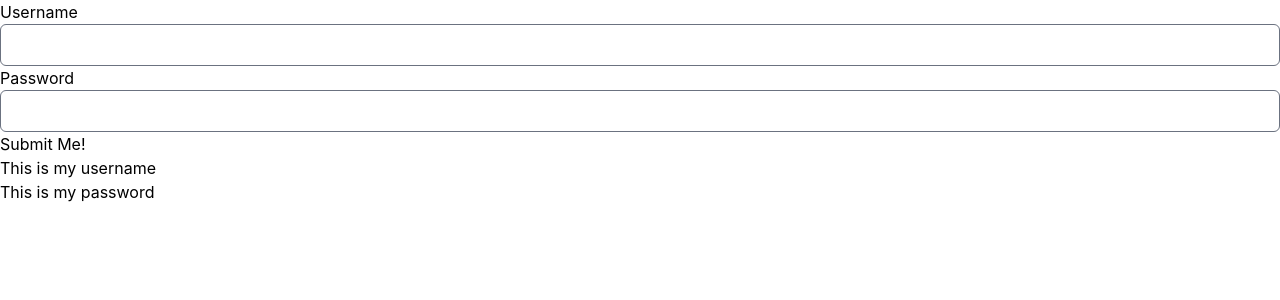
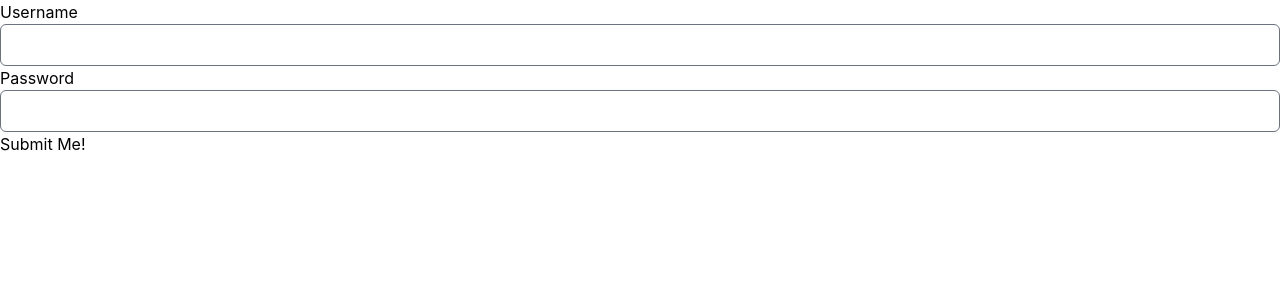
Before and after one commit to ChrlsKrstn/TradeJournal, a React (Create React App) app in the folder trade-journal-fe/: page /login in a window 1280 px wide. Shown: the top 300 px of the page. Built offline with nearby package versions, Linux system fonts and the light colour scheme.

Commit message:
Study state management

```diff
--- a/trade-journal-fe/src/components/form-input/form-input.component.tsx
+++ b/trade-journal-fe/src/components/form-input/form-input.component.tsx
@@ -1,7 +1,4 @@
 import { FC, InputHTMLAttributes } from "react";
-import { create } from "zustand";
-import { shallow } from "zustand/shallow";
-import { persist, createJSONStorage } from 'zustand/middleware'
 
 type FormInputProp = {label: string} & InputHTMLAttributes<HTMLInputElement>
 
--- a/trade-journal-fe/src/routes/dashboard/dashboard.route.tsx
+++ b/trade-journal-fe/src/routes/dashboard/dashboard.route.tsx
@@ -1,13 +1,9 @@
 import { Outlet } from "react-router-dom";
-import { UserStore } from "../../store/trade-journal.store";
 
 const Dashboard = () => {
-    const [getUsername, setUsername, getPassword, setPassword] = UserStore(
-        (state) => [state.username, state.setUsername, state.password, state.setPassword]
-    )
     return (
         <>
-            <div>Welcome to dashboard! {getUsername}</div>
+            <div>Welcome to dashboard!</div>
             <Outlet />
         </>
     );
--- a/trade-journal-fe/src/routes/login/login.route.tsx
+++ b/trade-journal-fe/src/routes/login/login.route.tsx
@@ -1,23 +1,16 @@
 import { FormEvent, ChangeEvent, useState } from "react";
 import FormInput from "../../components/form-input/form-input.component";
-import { UserStore } from "../../store/trade-journal.store";
-import { useNavigate } from 'react-router-dom';
+import { useUserStore } from "../../store/trade-journal.store";
+
 const forms = {
     username: '',
     password: ''
 }
 
 const Login = () => {
-
-    const navigate = useNavigate();
-
+  const { ...userStore } = useUserStore();
   const [formFields, setFormFields] = useState(forms);
-
   const {username, password} = formFields;
-
-    const [getUsername, setUsername, getPassword, setPassword] = UserStore(
-        (state) => [state.username, state.setUsername, state.password, state.setPassword]
-    )
 
   const handleChange = (event: ChangeEvent<HTMLInputElement>) => {
       const { name, value } = event.target;
@@ -26,9 +19,8 @@ const Login = () => {
 
   const handleSubmit = (event: FormEvent<HTMLFormElement>) => {
       event.preventDefault();
-        setUsername(username);
-        setPassword(password);
-        navigate('/');
+      userStore.loginUser(username, password);
+      console.log(userStore.data);
   }
 
   return(
@@ -52,8 +44,6 @@ const Login = () => {
           <button>
               Submit Me!
           </button>
-            <p>This is my username {getUsername}</p>
-            <p>This is my password {getPassword}</p>
       </form>
   );
 };
--- a/trade-journal-fe/src/store/trade-journal.store.tsx
+++ b/trade-journal-fe/src/store/trade-journal.store.tsx
@@ -2,16 +2,11 @@ import { create } from "zustand";
 
 import { UserState, UserAction } from "../utils/user/user.state";
 
-export const UserStore = create<UserState & UserAction>((set) => ({
-    id: 0,
-    username: '',
-    password: '',
-    firstname: '',
-    middlename: '',
-    lastname: '',
-    setUsername: (username) => set(() => ({username : username})),
-    setPassword: (password) => set(() => ({password : password})),
-    setFirstName: (firstname) => set(() => ({firstname : firstname})),
-    setMiddleName: (middlename) => set(() => ({middlename : middlename})),
-    setLastName: (lastname) => set(() => ({lastname : lastname})),
+export const useUserStore = create<UserState & UserAction>((set) => ({
+  data: [],
+  loginUser: (username: string, password: string) => {
+  },
+  addUser: (user: UserState) => {
+    console.log(user)
+  }
 }));
```
Also changed, not shown: trade-journal-fe/src/utils/user/user.state.ts (+12 -11 lines). Lines whose indentation alone changed are shown as unchanged.
